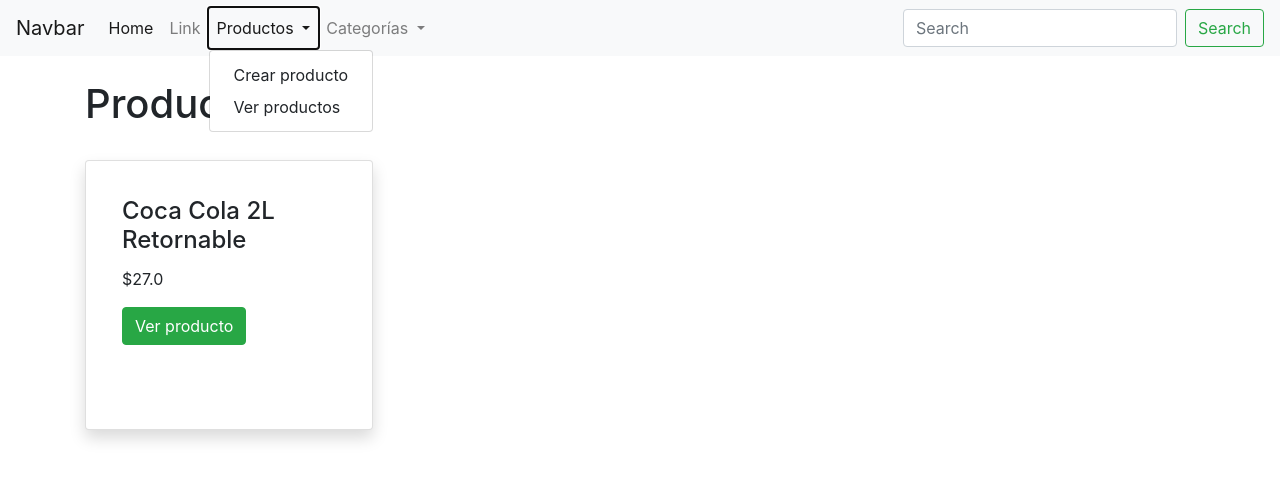
After one commit to ImAleexDz/proyecto-final-django, a Django app: page /products/list-products/ in a window 1280 px wide, after a click on "Productos". The commit adds this page. Shown: the top 480 px of the page. Run offline with Django 4.2, Linux system fonts and the light colour scheme; data comes from the database, SQL or seed files in the repository; both versions use the stored data as it was after the commit.

Commit message:
create products form and view

```diff
--- a/ecommerce_project/ecommerce_project/urls.py
+++ b/ecommerce_project/ecommerce_project/urls.py
@@ -15,10 +15,9 @@
 """
 from django.contrib import admin
 from django.urls import path, include
-from productos.views import create_product
 
 urlpatterns = [
     path('admin/', admin.site.urls),
-    path("list_product/", create_product, name="list_product"),
+    path("products/", include('productos.urls')),
     path("categories/", include('categories.urls'))
 ]
--- /dev/null
+++ b/ecommerce_project/productos/urls.py
@@ -0,0 +1,8 @@
+from unicodedata import name
+from django.urls import path
+from productos.views import create_product, list_products
+
+urlpatterns = [
+    path('create-product/', create_product, name="create-product"),
+    path('list-products/', list_products, name="list-products")
+]
--- a/ecommerce_project/productos/views.py
+++ b/ecommerce_project/productos/views.py
@@ -17,10 +17,20 @@
                 category = form.cleaned_data['category']
             )
 
-        return redirect()
+        return redirect(list_products)
 
     elif request.method == "GET":
         form = ProductForm()
         context = {'form': form}
 
         return render(request, "new_product.html", context=context)
+
+def list_products(request):
+
+    products = Products.objects.all()
+
+    context = {
+        "products": products
+    }
+
+    return render(request, "products/list_products.html", context=context)
--- a/ecommerce_project/templates/base.html
+++ b/ecommerce_project/templates/base.html
@@ -29,6 +29,16 @@
             <li class="nav-item">
               <a class="nav-link" href="#">Link</a>
             </li>
+
+            <li class="nav-item dropdown">
+              <a class="nav-link dropdown-toggle" href="/products/list-products/" role="button" data-toggle="dropdown" aria-expanded="false">
+                Productos
+              </a>
+              <div class="dropdown-menu">
+                <a class="dropdown-item" href="/products/create-product/">Crear producto</a>
+                <a class="dropdown-item" href="/products/list-products/">Ver productos</a>
+            </li>
+
             <li class="nav-item dropdown">
               <a class="nav-link dropdown-toggle" href="/categories/list-categories/" role="button" data-toggle="dropdown" aria-expanded="false">
                 Categorías
--- /dev/null
+++ b/ecommerce_project/templates/products/list_products.html
@@ -0,0 +1,31 @@
+{% extends 'base.html' %}
+
+{% block titulo %}
+    Productos
+{% endblock %}
+
+{% block contenido %}
+
+<div class="container">
+    <div class="row">
+        <div class="col-12 mb-4 mt-4">
+            <h1>
+                Productos
+            </h1>
+        </div>
+
+        {% for element in products %}
+            <div class="col-xs-12 col-md-4">
+                <div class="card shadow p-3 mb-5 bg-white rounded" style="width: 18rem; height: 100%">
+                    <div class="card-body">
+                        <h4 class="card-title">{{element.name}}</h4>
+                        <p class="card-text">${{element.price}}</p>
+                        <a class="btn btn-success" href="#" role="button">Ver producto</a>
+                    </div>
+                </div>
+            </div>
+        {% endfor %}
+    </div>
+</div>
+
+{% endblock %}
```
Also changed, not shown: ecommerce_project/templates/new_product.html (+23 -6 lines), ecommerce_project/db.sqlite3.
